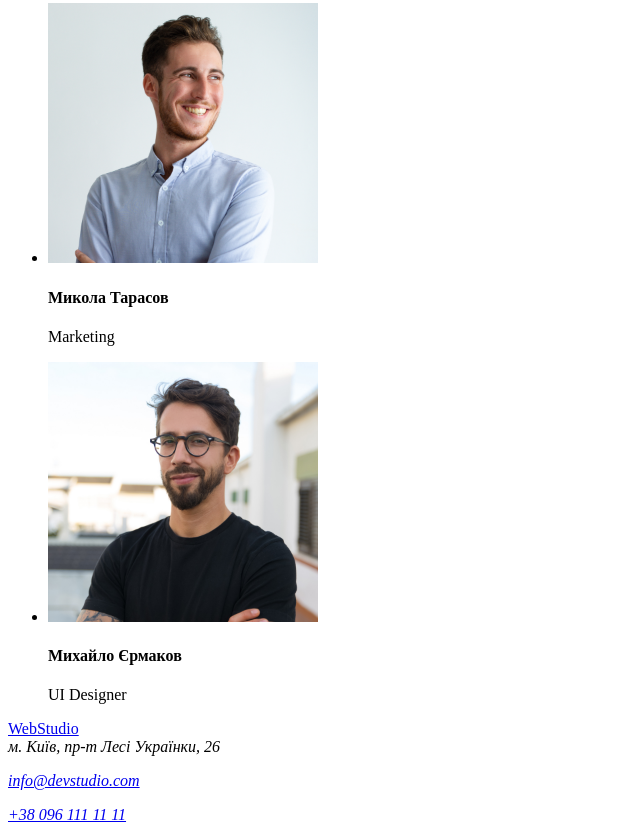
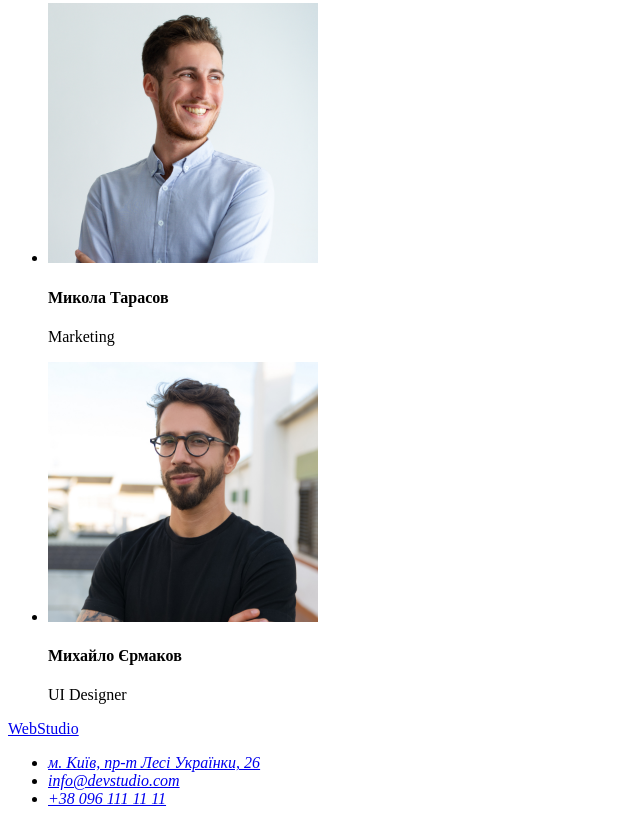
Before and after one commit to OleksVov/goit-markup-hw-01, a plain HTML site: page index.html in a window 1280 px wide. Shown: the part 2362-3202 px from the top of the page, without its empty margins (0-640 px from the left). Drawn offline with Linux system fonts and the light colour scheme.

Commit message:
add ul to address

```diff
--- a/index.html
+++ b/index.html
@@ -99,13 +99,13 @@
     <footer>
       <a href="/">WebStudio</a>
       <address>
-        м. Київ, пр-т Лесі Українки, 26
-        <p>
-          <a href="mailto:info@devstudio.com" class="contact-link">info@devstudio.com</a>
-        </p>
-        <p>
-          <a href="tel:+380961111111" class="contact-link">+38 096 111 11 11</a>
-        </p>
+        <ul>
+          <li>
+            <a href="https://goo.gl/maps/CPtrU1FHBa2aNyZL9" target="_blank" rel="noopener noreferrer nofollow">м. Київ, пр-т Лесі Українки, 26</a>
+            </li>
+            <li><a href="mailto:info@devstudio.com" class="contact-link">info@devstudio.com</a></li>
+            <li><a href="tel:+380961111111" class="contact-link">+38 096 111 11 11</a></li>
+        </ul>
       </address>
     </footer>
   </body>
```
